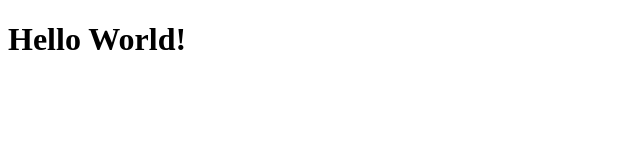
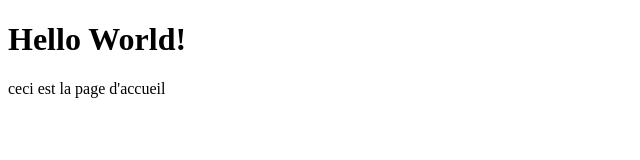
Before and after one commit to belzebuk/test2, a plain HTML site: page index.html in a window 1280 px wide. Shown: the whole page, without its empty margins (0-640 px from the left). Drawn offline with Linux system fonts and the light colour scheme.

Commit message:
modif page accueil

```diff
--- a/index.html
+++ b/index.html
@@ -7,6 +7,7 @@
 <body>
 	<h1>Hello World!</h1>
 
+	<p>ceci est la page d'accueil</p>
 
 </body>
 </html>
```
